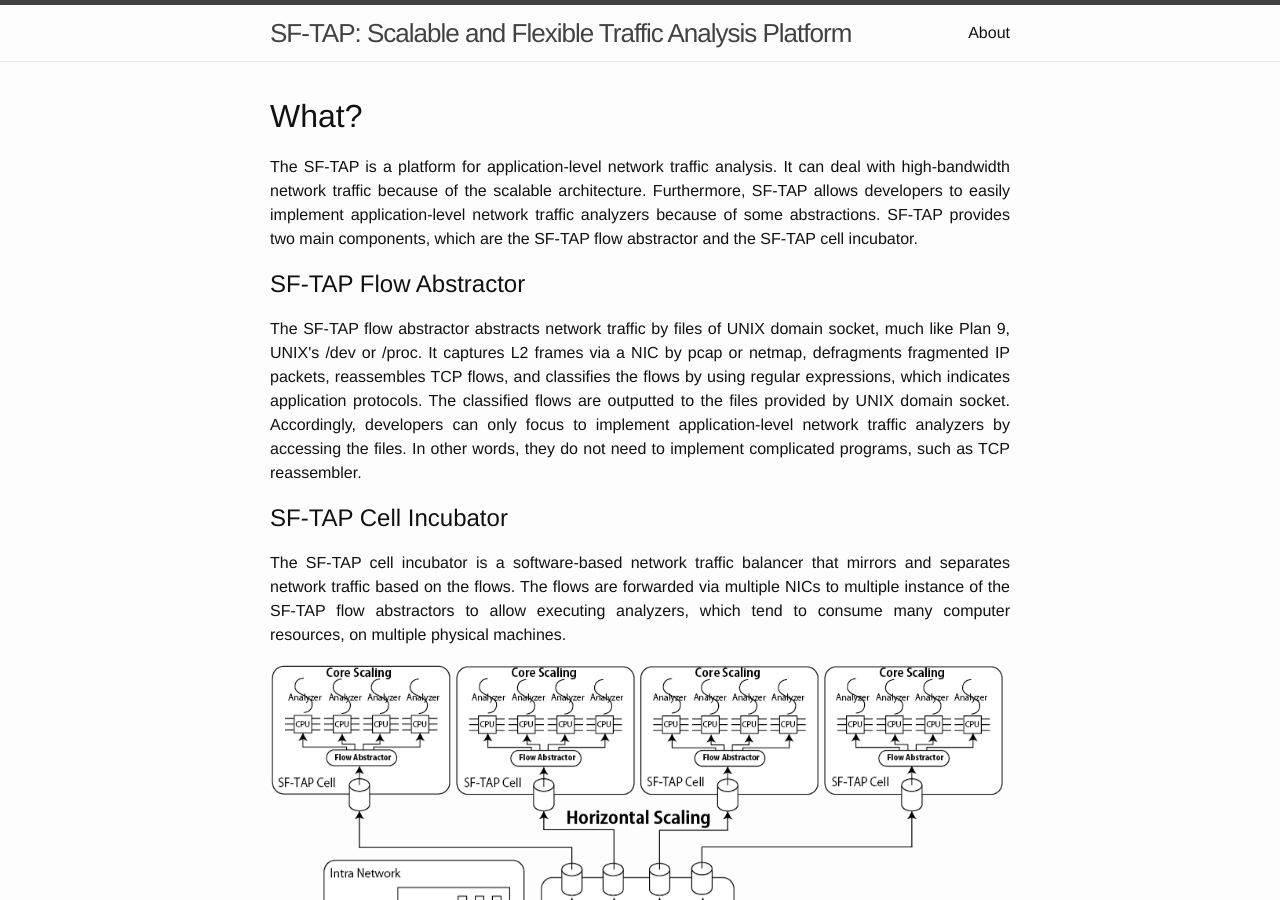
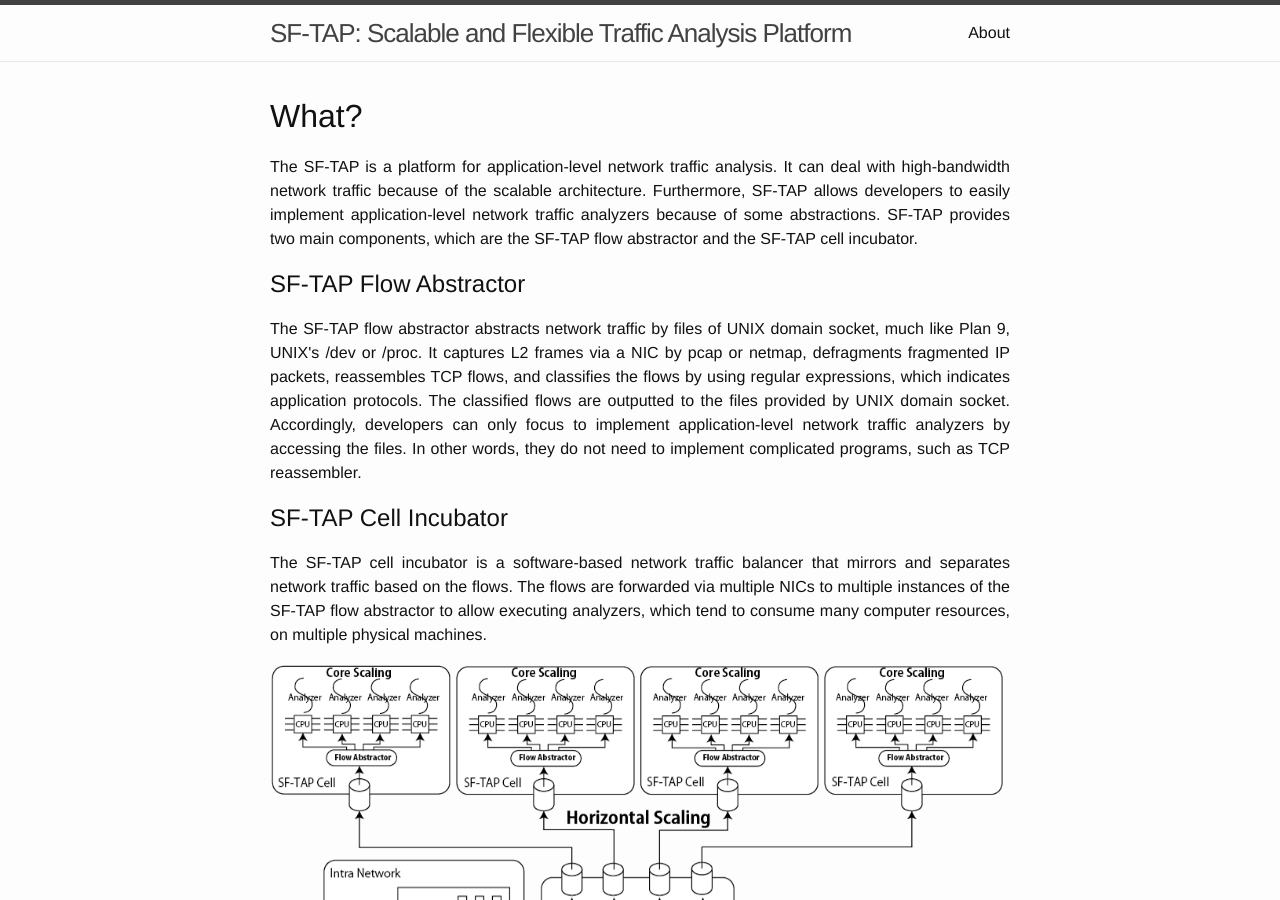
Before and after one commit to SF-TAP/SF-TAP.github.io, a Jekyll site: the page built from index.html, in a window 1280 px wide and 900 px high. Built offline with Jekyll 4.4.1, drawn with Linux system fonts in a browser that asks for light colours.

Commit message:
minor fix

```diff
--- a/index.html
+++ b/index.html
@@ -17,7 +17,7 @@ layout: default
 
   <h2>SF-TAP Cell Incubator</h2>
   <p>
-    The SF-TAP cell incubator is a software-based network traffic balancer that mirrors and separates network traffic based on the flows. The flows are forwarded via multiple NICs to multiple instance of the SF-TAP flow abstractors to allow executing analyzers, which tend to consume many computer resources, on multiple physical machines.
+    The SF-TAP cell incubator is a software-based network traffic balancer that mirrors and separates network traffic based on the flows. The flows are forwarded via multiple NICs to multiple instances of the SF-TAP flow abstractor to allow executing analyzers, which tend to consume many computer resources, on multiple physical machines.
   </p>
 
   <img src="assets/highlevel.png" alt="Architecture of SF-TAP" title="Architecture of SF-TAP">
```
